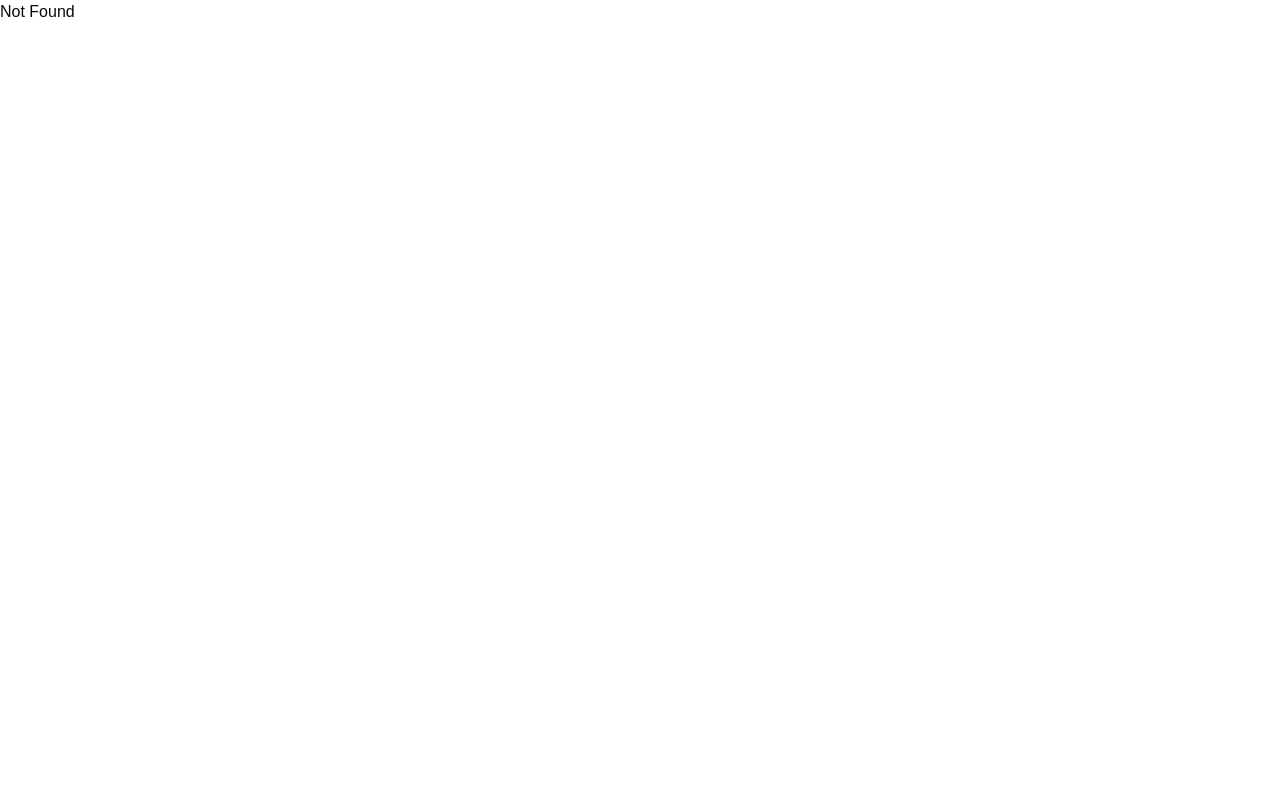
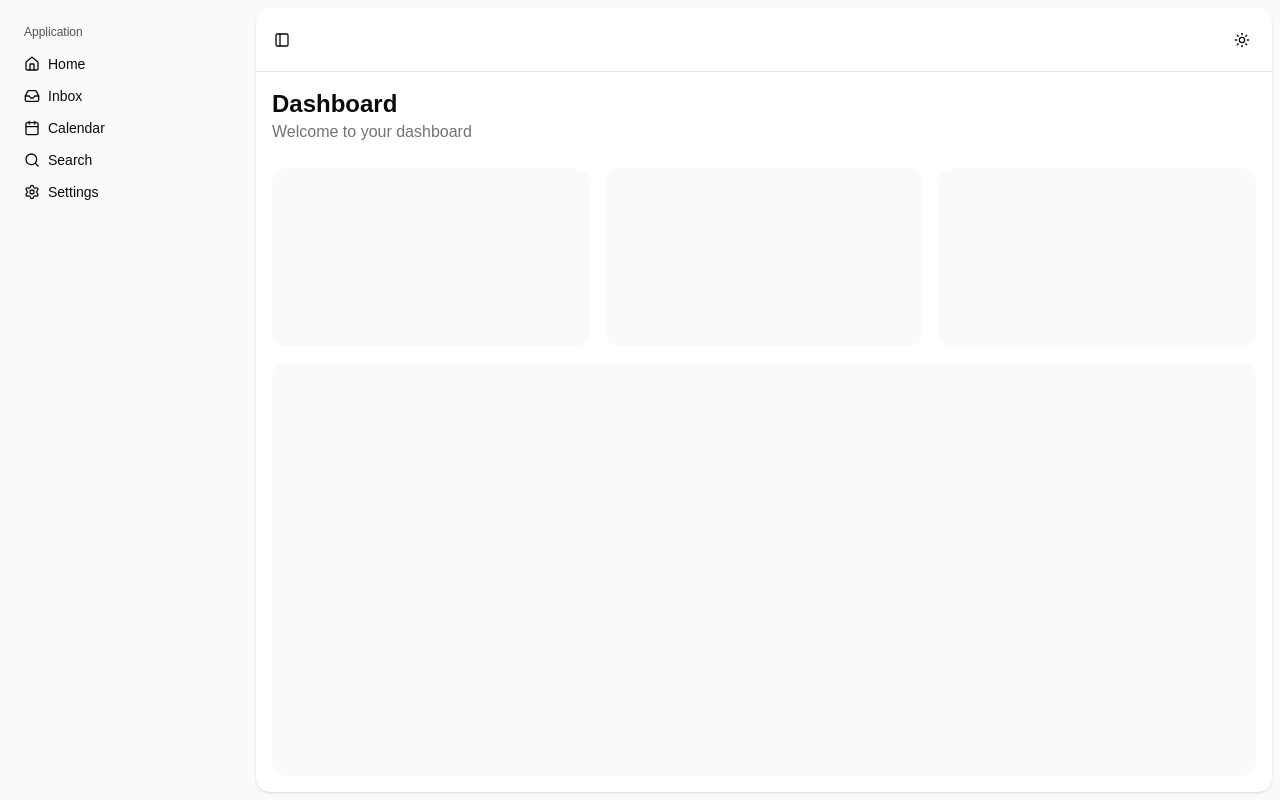
Before and after one commit to aulloa-ravn/skills-platform, a React (Vite) app in the folder apps/web/: page /dashboard in a window 1280 px wide. Built offline with nearby package versions, Linux system fonts and the light colour scheme.

Commit message:
feat: add authenticated routes and theme toggle

```diff
--- a/apps/web/src/routeTree.gen.ts
+++ b/apps/web/src/routeTree.gen.ts
@@ -9,38 +9,61 @@
 // Additionally, you should also exclude this file from your linter and/or formatter to prevent it from being checked or modified.
 
 import { Route as rootRouteImport } from './routes/__root'
+import { Route as AuthenticatedRouteRouteImport } from './routes/_authenticated/route'
 import { Route as IndexRouteImport } from './routes/index'
+import { Route as AuthenticatedDashboardRouteImport } from './routes/_authenticated/dashboard'
 
+const AuthenticatedRouteRoute = AuthenticatedRouteRouteImport.update({
+  id: '/_authenticated',
+  getParentRoute: () => rootRouteImport,
+} as any)
 const IndexRoute = IndexRouteImport.update({
   id: '/',
   path: '/',
   getParentRoute: () => rootRouteImport,
 } as any)
+const AuthenticatedDashboardRoute = AuthenticatedDashboardRouteImport.update({
+  id: '/dashboard',
+  path: '/dashboard',
+  getParentRoute: () => AuthenticatedRouteRoute,
+} as any)
 
 export interface FileRoutesByFullPath {
   '/': typeof IndexRoute
+  '/dashboard': typeof AuthenticatedDashboardRoute
 }
 export interface FileRoutesByTo {
   '/': typeof IndexRoute
+  '/dashboard': typeof AuthenticatedDashboardRoute
 }
 export interface FileRoutesById {
   __root__: typeof rootRouteImport
   '/': typeof IndexRoute
+  '/_authenticated': typeof AuthenticatedRouteRouteWithChildren
+  '/_authenticated/dashboard': typeof AuthenticatedDashboardRoute
 }
 export interface FileRouteTypes {
   fileRoutesByFullPath: FileRoutesByFullPath
-  fullPaths: '/'
+  fullPaths: '/' | '/dashboard'
   fileRoutesByTo: FileRoutesByTo
-  to: '/'
-  id: '__root__' | '/'
+  to: '/' | '/dashboard'
+  id: '__root__' | '/' | '/_authenticated' | '/_authenticated/dashboard'
   fileRoutesById: FileRoutesById
 }
 export interface RootRouteChildren {
   IndexRoute: typeof IndexRoute
+  AuthenticatedRouteRoute: typeof AuthenticatedRouteRouteWithChildren
 }
 
 declare module '@tanstack/react-router' {
   interface FileRoutesByPath {
+    '/_authenticated': {
+      id: '/_authenticated'
+      path: ''
+      fullPath: ''
+      preLoaderRoute: typeof AuthenticatedRouteRouteImport
+      parentRoute: typeof rootRouteImport
+    }
     '/': {
       id: '/'
       path: '/'
@@ -48,11 +71,30 @@ declare module '@tanstack/react-router' {
       preLoaderRoute: typeof IndexRouteImport
       parentRoute: typeof rootRouteImport
     }
+    '/_authenticated/dashboard': {
+      id: '/_authenticated/dashboard'
+      path: '/dashboard'
+      fullPath: '/dashboard'
+      preLoaderRoute: typeof AuthenticatedDashboardRouteImport
+      parentRoute: typeof AuthenticatedRouteRoute
+    }
   }
 }
 
+interface AuthenticatedRouteRouteChildren {
+  AuthenticatedDashboardRoute: typeof AuthenticatedDashboardRoute
+}
+
+const AuthenticatedRouteRouteChildren: AuthenticatedRouteRouteChildren = {
+  AuthenticatedDashboardRoute: AuthenticatedDashboardRoute,
+}
+
+const AuthenticatedRouteRouteWithChildren =
+  AuthenticatedRouteRoute._addFileChildren(AuthenticatedRouteRouteChildren)
+
 const rootRouteChildren: RootRouteChildren = {
   IndexRoute: IndexRoute,
+  AuthenticatedRouteRoute: AuthenticatedRouteRouteWithChildren,
 }
 export const routeTree = rootRouteImport
   ._addFileChildren(rootRouteChildren)
--- /dev/null
+++ b/apps/web/src/routes/_authenticated/dashboard.tsx
@@ -0,0 +1,22 @@
+import { createFileRoute } from '@tanstack/react-router'
+
+export const Route = createFileRoute('/_authenticated/dashboard')({
+  component: RouteComponent,
+})
+
+function RouteComponent() {
+  return (
+    <div className="flex flex-1 flex-col gap-4 p-4">
+      <div className="mb-2">
+        <h2 className="text-2xl font-bold">Dashboard</h2>
+        <p className="text-muted-foreground">Welcome to your dashboard</p>
+      </div>
+      <div className="grid auto-rows-min gap-4 md:grid-cols-3">
+        <div className="bg-muted/50 aspect-video rounded-xl" />
+        <div className="bg-muted/50 aspect-video rounded-xl" />
+        <div className="bg-muted/50 aspect-video rounded-xl" />
+      </div>
+      <div className="bg-muted/50 min-h-screen flex-1 rounded-xl md:min-h-min" />
+    </div>
+  )
+}
--- /dev/null
+++ b/apps/web/src/routes/_authenticated/route.tsx
@@ -0,0 +1,100 @@
+import {
+  Sidebar,
+  SidebarContent,
+  SidebarGroup,
+  SidebarGroupContent,
+  SidebarGroupLabel,
+  SidebarMenu,
+  SidebarMenuButton,
+  SidebarMenuItem,
+  SidebarProvider,
+  SidebarTrigger,
+  SidebarInset,
+} from '@/shared/components/ui/sidebar'
+import { ThemeToggle } from '@/shared/components/theme-toggle'
+import { createFileRoute, redirect, Outlet } from '@tanstack/react-router'
+import { Calendar, Home, Inbox, Search, Settings } from 'lucide-react'
+
+export const Route = createFileRoute('/_authenticated')({
+  // beforeLoad: ({ context, location }) => {
+  //   if (!context.auth.isAuthenticated) {
+  //     throw redirect({
+  //       to: '/login',
+  //       search: {
+  //         // Save current location for redirect after login
+  //         redirect: location.href,
+  //       },
+  //     })
+  //   }
+  // },
+  component: RouteComponent,
+})
+
+function RouteComponent() {
+  return (
+    <SidebarProvider>
+      <AppSidebar />
+      <SidebarInset>
+        <header className="flex h-16 shrink-0 items-center justify-between gap-2 border-b px-4">
+          <SidebarTrigger className="-ml-1" />
+          <ThemeToggle />
+        </header>
+        <Outlet />
+      </SidebarInset>
+    </SidebarProvider>
+  )
+}
+
+const items = [
+  {
+    title: 'Home',
+    url: '#',
+    icon: Home,
+  },
+  {
+    title: 'Inbox',
+    url: '#',
+    icon: Inbox,
+  },
+  {
+    title: 'Calendar',
+    url: '#',
+    icon: Calendar,
+  },
+  {
+    title: 'Search',
+    url: '#',
+    icon: Search,
+  },
+  {
+    title: 'Settings',
+    url: '#',
+    icon: Settings,
+  },
+]
+
+function AppSidebar() {
+  return (
+    <Sidebar variant="inset">
+      <SidebarContent>
+        <SidebarGroup>
+          <SidebarGroupLabel>Application</SidebarGroupLabel>
+          <SidebarGroupContent>
+            <SidebarMenu>
+              {items.map((item) => (
+                <SidebarMenuItem key={item.title}>
+                  <SidebarMenuButton asChild>
+                    <a href={item.url}>
+                      <item.icon />
+                      <span>{item.title}</span>
+                    </a>
+                  </SidebarMenuButton>
+                </SidebarMenuItem>
+              ))}
+            </SidebarMenu>
+          </SidebarGroupContent>
+        </SidebarGroup>
+      </SidebarContent>
+    </Sidebar>
+  )
+}
--- a/apps/web/src/routes/index.tsx
+++ b/apps/web/src/routes/index.tsx
@@ -1,10 +1,14 @@
-import { createFileRoute } from '@tanstack/react-router'
-import { ComponentExample } from '@/components/component-example'
+import { createFileRoute, redirect } from '@tanstack/react-router'
 
 export const Route = createFileRoute('/')({
-  component: App,
+  component: RouteComponent,
+  beforeLoad: () => {
+    throw redirect({
+      to: '/dashboard',
+    })
+  },
 })
 
-function App() {
-  return <ComponentExample />
+function RouteComponent() {
+  return null
 }
--- /dev/null
+++ b/apps/web/src/shared/components/theme-toggle/index.ts
@@ -0,0 +1 @@
+export { ThemeToggle } from './theme-toggle'
--- /dev/null
+++ b/apps/web/src/shared/components/theme-toggle/theme-toggle.tsx
@@ -0,0 +1,38 @@
+import { Moon, Sun } from 'lucide-react'
+import { Button } from '@/shared/components/ui/button'
+import { useTheme } from '@/shared/hooks/use-theme'
+
+export function ThemeToggle() {
+  const { theme, toggleTheme } = useTheme()
+
+  const getIcon = () => {
+    switch (theme) {
+      case 'light':
+        return <Sun className="h-4 w-4" />
+      case 'dark':
+        return <Moon className="h-4 w-4" />
+    }
+  }
+
+  const getLabel = () => {
+    switch (theme) {
+      case 'light':
+        return 'Light mode'
+      case 'dark':
+        return 'Dark mode'
+    }
+  }
+
+  return (
+    <Button
+      variant="ghost"
+      size="icon-sm"
+      onClick={toggleTheme}
+      aria-label={`Switch to ${theme === 'light' ? 'dark' : 'light'} mode`}
+      title={getLabel()}
+    >
+      {getIcon()}
+      <span className="sr-only">{getLabel()}</span>
+    </Button>
+  )
+}
--- /dev/null
+++ b/apps/web/src/shared/hooks/use-theme.ts
@@ -0,0 +1,40 @@
+import { useEffect, useState } from 'react'
+
+type Theme = 'light' | 'dark'
+
+export function useTheme() {
+  const [theme, setTheme] = useState<Theme>(() => {
+    if (typeof window !== 'undefined') {
+      return (localStorage.getItem('theme') as Theme) ||
+        window.matchMedia('(prefers-color-scheme: dark)').matches
+        ? 'dark'
+        : 'light'
+    }
+    return 'dark'
+  })
+
+  useEffect(() => {
+    localStorage.setItem('theme', theme)
+    const root = window.document.documentElement
+    root.classList.remove('light', 'dark')
+    root.classList.add(theme)
+  }, [theme])
+
+  const toggleTheme = () => {
+    setTheme((prevTheme) => {
+      if (prevTheme === 'light') return 'dark'
+      return 'light'
+    })
+  }
+
+  const setLightMode = () => setTheme('light')
+  const setDarkMode = () => setTheme('dark')
+
+  return {
+    theme,
+    toggleTheme,
+    setLightMode,
+    setDarkMode,
+    isDark: theme === 'dark',
+  }
+}
```
